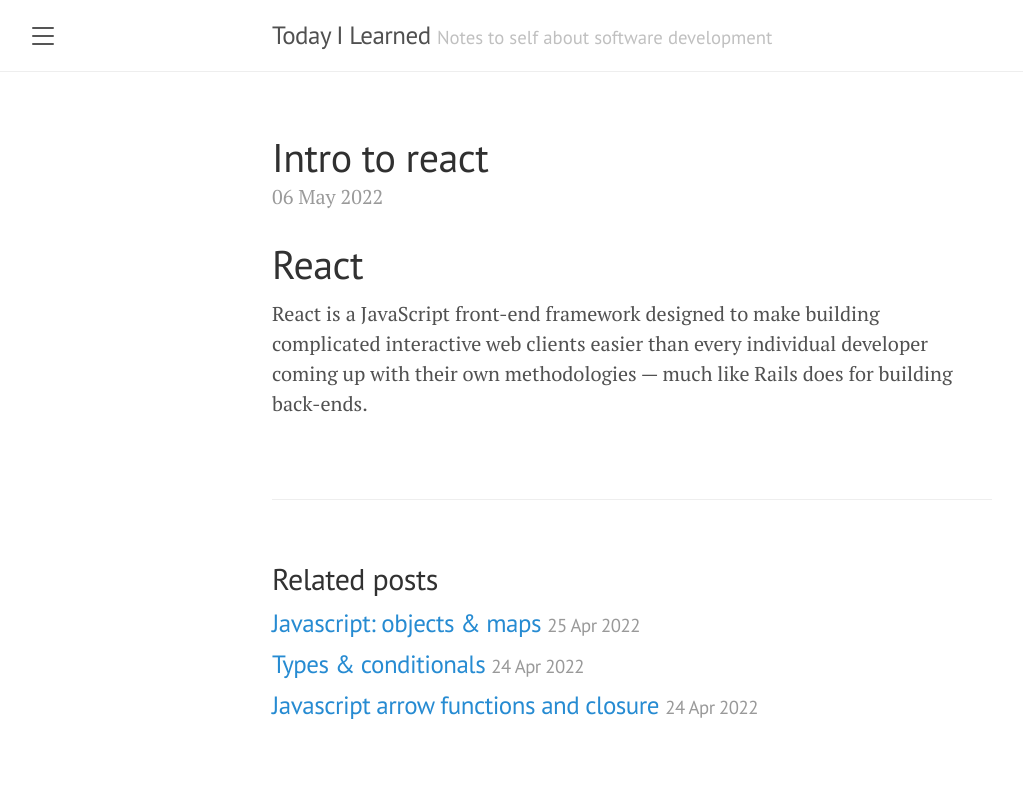
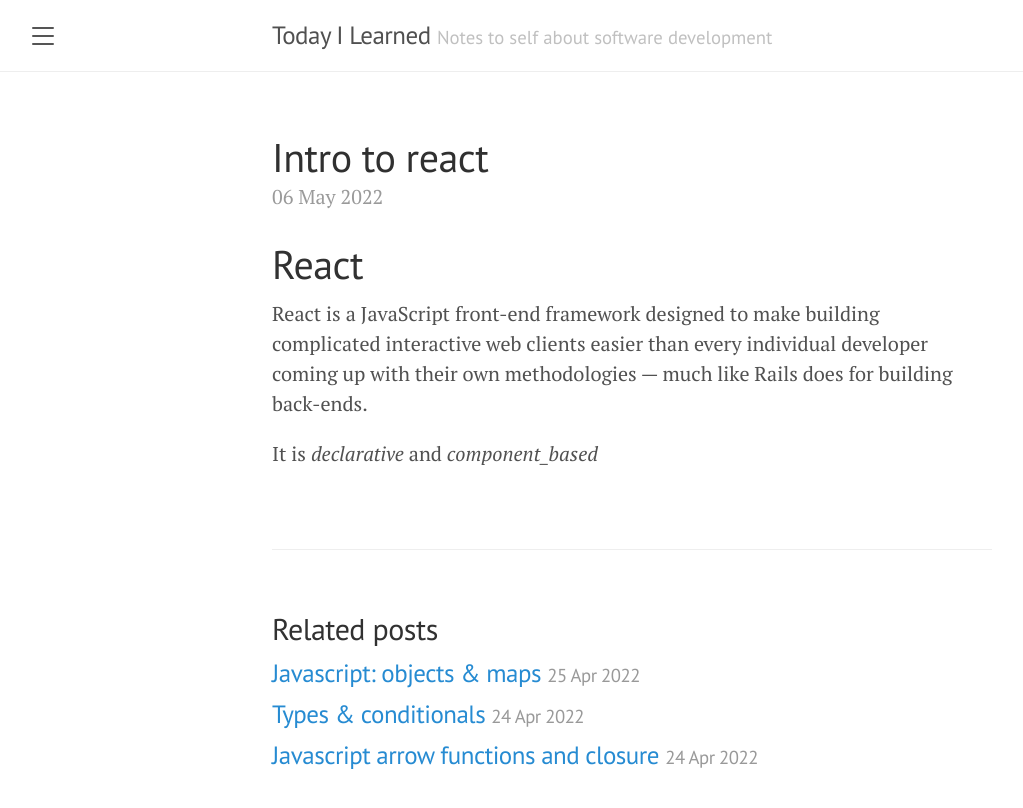
Before and after one commit to KevinDelaFuente/til, a Jekyll site: the page built from _posts/2022-05-06-Intro to React.md, in a window 1280 px wide. Shown: the top 808 px of the page, without its empty margins (8-1031 px from the left). Built offline with Jekyll 4.4.1, drawn with Linux system fonts in a browser that asks for light colours; our own code applies the rules of GitHub Pages for plain Markdown files.

Commit message:
Update 2022-05-06-Intro to React.md

```diff
--- a/_posts/2022-05-06-Intro to React.md
+++ b/_posts/2022-05-06-Intro to React.md
@@ -1,3 +1,5 @@
 # React
 
 React is a JavaScript front-end framework designed to make building complicated interactive web clients easier than every individual developer coming up with their own methodologies — much like Rails does for building back-ends.
+
+It is _declarative_ and _component_based_
```
